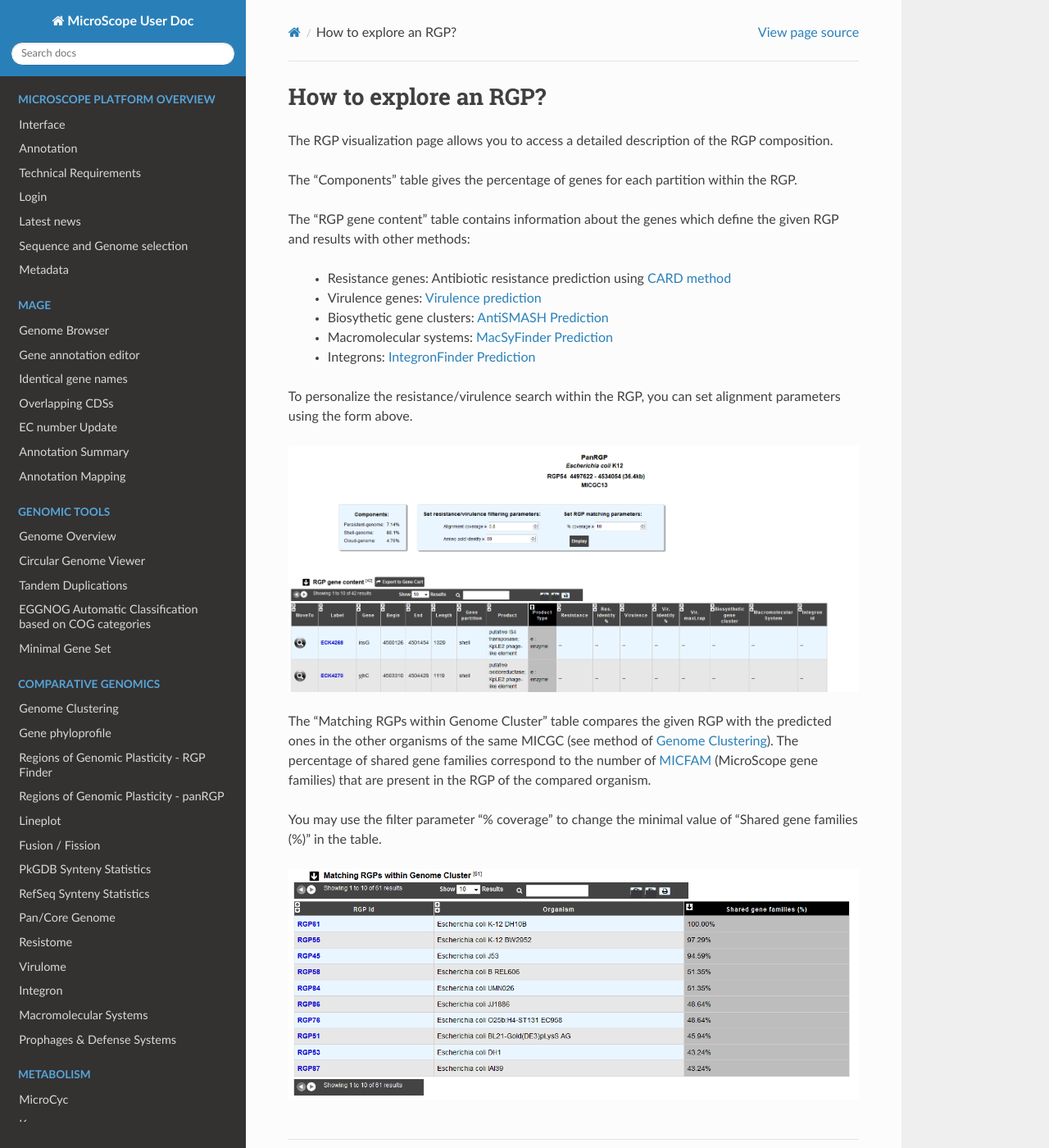
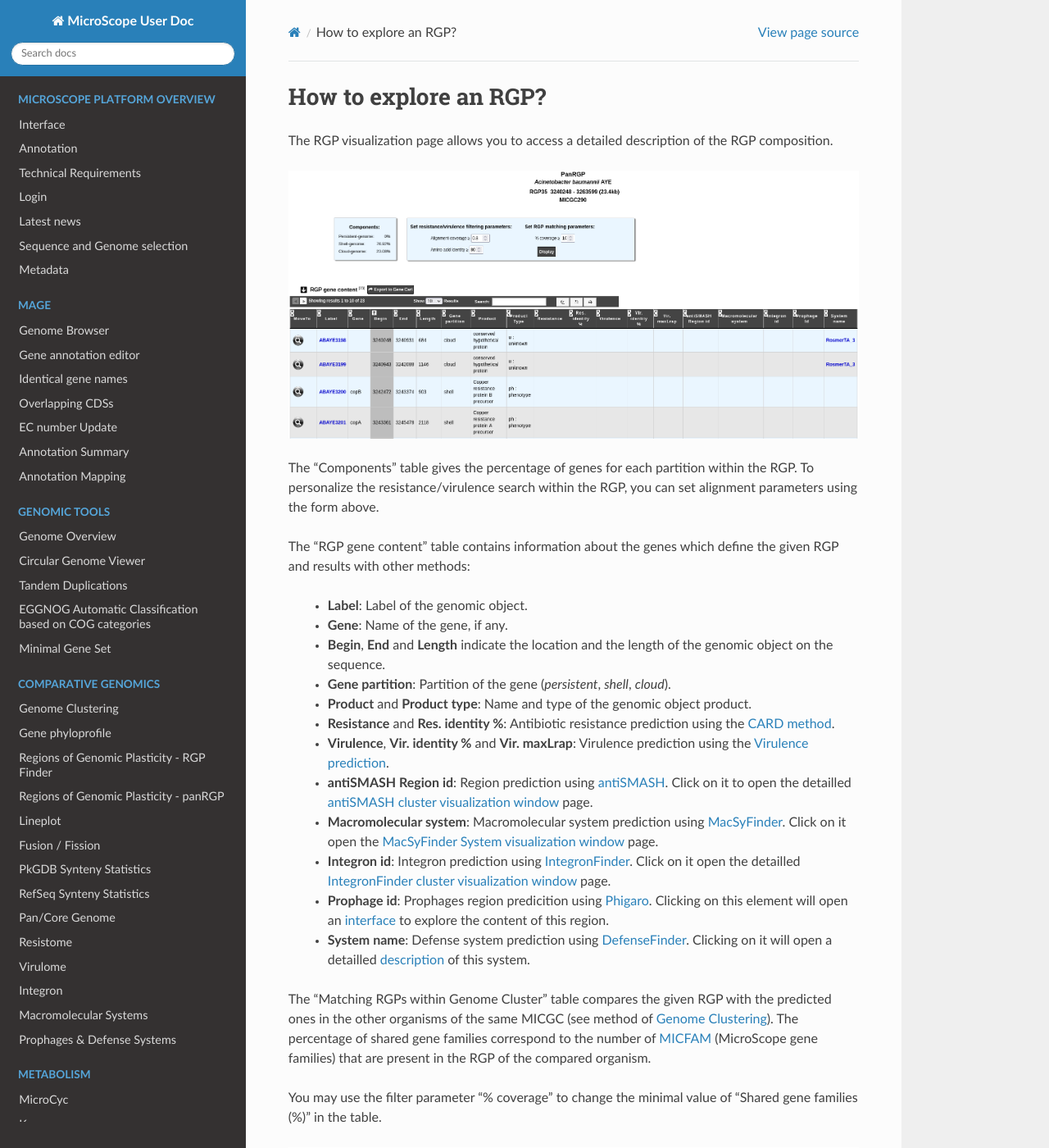
Before and after one commit to labgem/microscope-user-doc, a Sphinx documentation site: the page built from docs/content/compgenomics/RGPExplorer.rst, in a window 1280 px wide and 1400 px high. Shown: the whole window at 82% size. Built offline with Sphinx 7.4.7 and the Read the Docs theme 3.1.0, drawn with Linux system fonts in a browser that asks for light colours; formulas are drawn with MathJax 3.

Commit message:
Update RGPExplorer.rst

```diff
--- a/docs/content/compgenomics/RGPExplorer.rst
+++ b/docs/content/compgenomics/RGPExplorer.rst
@@ -6,23 +6,29 @@ How to explore an RGP?
 
 The RGP visualization page allows you to access a detailed description of the RGP composition.
 
+.. image:: img/panrgp_rgpexplorer.png
+
 The "Components" table gives the percentage of genes for each partition within the RGP.
+To personalize the resistance/virulence search within the RGP, you can set alignment parameters using the form above.
 
 The "RGP gene content" table contains information about the genes which define the given RGP and results with other methods:
 
- - Resistance genes: Antibiotic resistance prediction using :ref:`CARD method <card>`
- - Virulence genes: :ref:`Virulence prediction <virulence>`
- - Biosythetic gene clusters: :ref:`AntiSMASH Prediction <antiSMASH>`
- - Macromolecular systems: :ref:`MacSyFinder Prediction <macsyfinder>`
- - Integrons: :ref:`IntegronFinder Prediction <integron>`
+ - **Label**: Label of the genomic object.
+ - **Gene**: Name of the gene, if any.
+ - **Begin**, **End** and **Length** indicate the location and the length of the genomic object on the sequence.
+ - **Gene partition**: Partition of the gene (*persistent*, *shell*, *cloud*).
+ - **Product** and **Product type**: Name and type of the genomic object product.
+ - **Resistance** and **Res. identity %**: Antibiotic resistance prediction using the :ref:`CARD method <card>`.
+ - **Virulence**, **Vir. identity %** and **Vir. maxLrap**: Virulence prediction using the :ref:`Virulence prediction <virulence>`.
+ - **antiSMASH Region id**: Region prediction using :ref:`antiSMASH <antiSMASH>`. Click on it to open the detailled :ref:`antiSMASH cluster visualization window <domainviewer>` page.
+ - **Macromolecular system**: Macromolecular system prediction using :ref:`MacSyFinder <macsyfinder>`. Click on it open the :ref:`MacSyFinder System visualization window <macromolecular-system-vizualization>` page.
+ - **Integron id**: Integron prediction using :ref:`IntegronFinder <integron>`. Click on it open the detailled :ref:`IntegronFinder cluster visualization window <integron-cluster-vizualization>` page.
+ - **Prophage id**: Prophages region predicition using :ref:`Phigaro <prophages-defense-systems>`. Clicking on this element will open an :ref:`interface <how-to-explore-a-prophage>` to explore the content of this region.
+ - **System name**: Defense system prediction using :ref:`DefenseFinder <prophages-defense-systems>`. Clicking on it will open a detailled :ref:`description <how-to-explore-a-defense-system>` of this system.
 
-To personalize the resistance/virulence search within the RGP, you can set alignment parameters using the form above.
-
-.. image:: img/RGPexplorer1.PNG
-
-The "Matching RGPs within Genome Cluster" table compares the given RGP with the predicted ones in the other organisms of the same MICGC (see method of  :ref:`Genome Clustering <genoclust>`).
-The percentage of shared gene families correspond to the number of  :ref:`MICFAM <pancore-analysis>` (MicroScope gene families) that are present in the RGP of the compared organism.
+The "Matching RGPs within Genome Cluster" table compares the given RGP with the predicted ones in the other organisms of the same MICGC (see method of :ref:`Genome Clustering <genoclust>`).
+The percentage of shared gene families correspond to the number of :ref:`MICFAM <pancore-analysis>` (MicroScope gene families) that are present in the RGP of the compared organism.
 
 You may use the filter parameter "% coverage" to change the minimal value of "Shared gene families (%)" in the table.
 
-.. image:: img/RGPexplorer2.PNG
+.. image:: img/panrgp_matching.png
```
